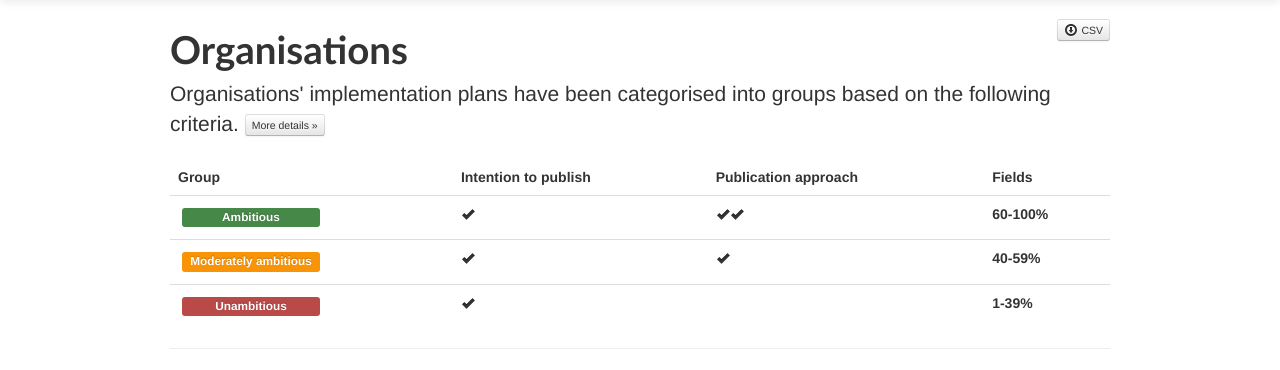
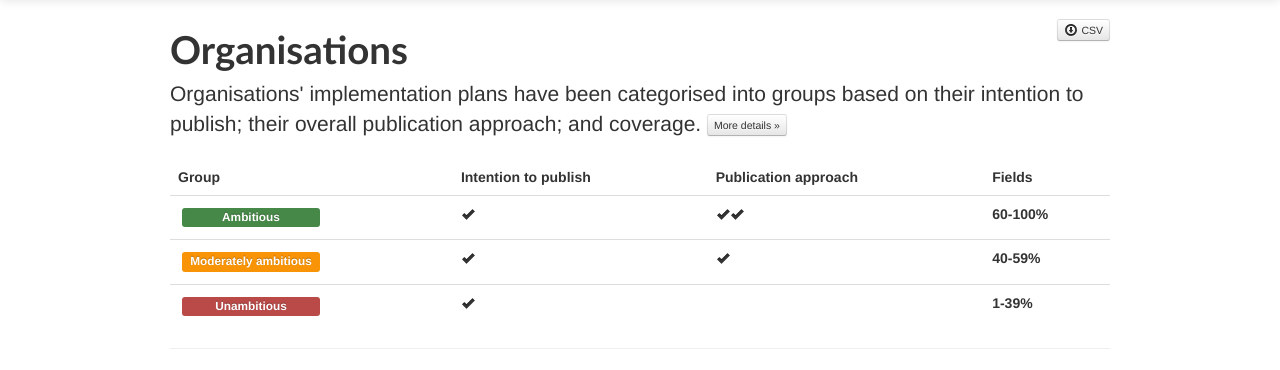
Before and after one commit to pwyf/IATI-Implementation-Schedules, a Flask app: template impschedules/templates/publishers.html in a window 1280 px wide. Shown: the part 41-411 px from the top of the page. Run offline with Flask 2, Linux system fonts and the light colour scheme; the template is opened without the code that fills it, so the values that code supplies are empty; some libraries are stand-ins or nearby versions.

Commit message:
Revise text on grouping criteria in plan-organisations page

```diff
--- a/impschedules/templates/publishers.html
+++ b/impschedules/templates/publishers.html
@@ -31,7 +31,7 @@
     {% if auth%}<a class="btn btn-success pull-right" href="{{url_for('import_schedule')}}">Import new schedule</a>{%endif%}
     <a class="btn btn-mini pull-right" href="{{url_for('organisation', fileformat='csv')}}"><i class="icon-download"></i> CSV</a>
 	<h1>Organisations</h1>
-    <p class="lead">Organisations' implementation plans have been categorised into groups based on the following criteria. <a href="{{url_for('about')}}" class="btn btn-mini">More details &raquo;</a></p>
+    <p class="lead">Organisations' implementation plans have been categorised into groups based on their intention to publish; their overall publication approach; and coverage. <a href="{{url_for('about')}}" class="btn btn-mini">More details &raquo;</a></p>
     <table class="table">
         <thead>
             <th>Group</th><th>Intention to publish</th><th>Publication approach</th><th>Fields</th>
```
